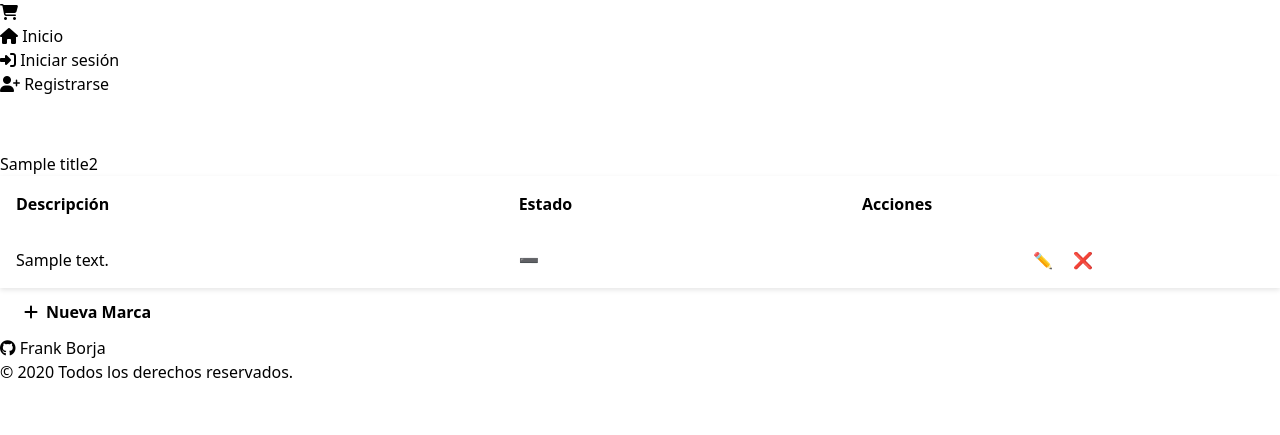
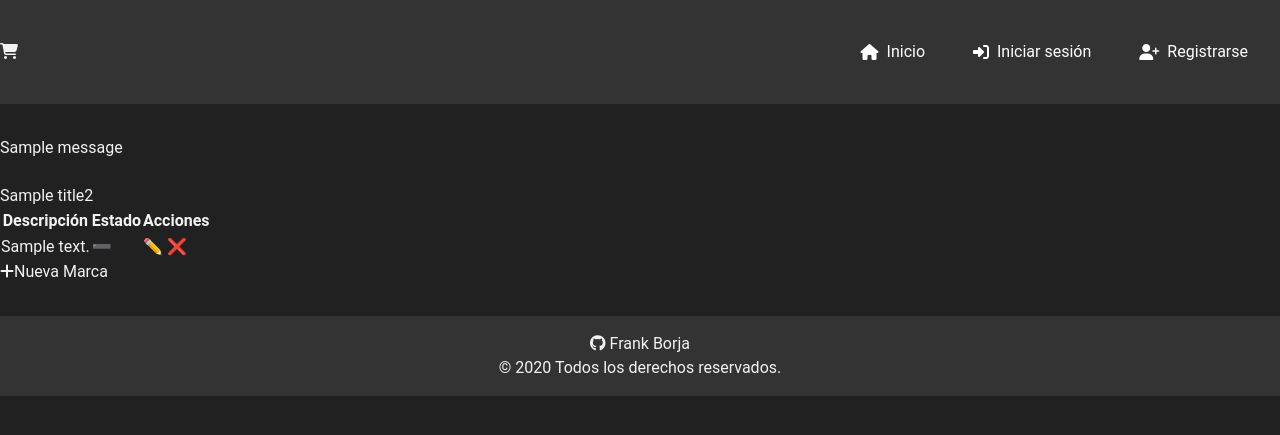
Before and after one commit to fborjaz/proy_sales_may, a Django app: template templates/core/brands/list.html in a window 1280 px wide. Shown: the top 435 px of the page. Run offline with Django 3.2, Linux system fonts and the light colour scheme; the template is opened without the code that fills it: most values are stand-ins (such as "Sample title", 1, 10 or a date in 2020); one stand-in notice (Sample message) is shown; some libraries are stand-ins or nearby versions.

Commit message:
add style con taiwind

```diff
--- a/templates/base.html
+++ b/templates/base.html
@@ -4,46 +4,58 @@
   {% load static %}
   <meta charset="UTF-8">
   <meta name="viewport" content="width=device-width, initial-scale=1.0">
-  <!-- taiwind -->
+
   <link rel="stylesheet" href="{% static 'css/style.css' %}">
-  <!-- CSS Base -->
-<!--  <link rel="stylesheet" href={% static 'css/base.css' %}>-->
-<!--  <link rel="stylesheet" href={% static 'css/home.css' %}>-->
-  <!-- layout -->
-<!--  <link rel="stylesheet" href={% static 'css/layout/header.css' %}>-->
-<!--  <link rel="stylesheet" href={% static 'css/layout/navigation.css' %}>-->
-<!--  <link rel="stylesheet" href={% static 'css/layout/footer.css' %}>-->
-  <!-- components -->
-  <link rel="stylesheet" href={% static 'css/components/table.css' %}>
-  <link rel="stylesheet" href={% static 'css/components/button.css' %}>
-<!--  <link rel="stylesheet" href={% static 'css/components/form.css' %}>-->
-  <link rel="stylesheet" href={% static 'css/components/modal.css' %}>
-<!--  <link rel="stylesheet" href={% static 'css/components/footer.css' %}>-->
-  <!-- Iconos -->
   <link rel="stylesheet" href="https://cdnjs.cloudflare.com/ajax/libs/font-awesome/6.4.0/css/all.min.css">
-<!-- Favicon -->
   <link rel="icon" href="{% static 'images/favicon-001.png' %}" type="image/x-icon">
   <title>{% block title %}{% endblock title %} Home</title>
 </head>
-<body>
+<body class="bg-primary text-text font-body">
 
-  <header id="header">
+  <header id="header" class="bg-secondary">
+    <div class="container mx-auto flex justify-between items-center py-4">
         {% include 'partials/header.html' %}
+    </div>
   </header>
 
-  <main id="content">
-    <div id="main-content">
+  <main id="content" class="py-8">
+      {% if messages %}
+      <ul class="messages">
+          {% for message in messages %}
+          <li{% if message.tags %} class="{{ message.tags }}"{% endif %}>{{ message }}</li>
+          {% endfor %}
+      </ul>
+      {% endif %}
+      <div id="main-content" class="container mx-auto">
           {% block content %}
           {% endblock content %}
+          {% if show_login_modal %}
+              <div id="login-modal" class="modal" style="display: block;">
+                  <div class="modal-content">
+                      <span class="close-btn" onclick="closeModal('login-modal')">&times;</span>
+                      <h2>Login</h2>
+                      {% include 'signin.html' %}
+                  </div>
+              </div>
+          {% endif %}
+
+          {% if show_signup_modal %}
+              <div id="signup-modal" class="modal" style="display: block;">
+                  <div class="modal-content">
+                      <span class="close-btn" onclick="closeModal('signup-modal')">&times;</span>
+                      <h2>Signup</h2>
+                      {% include 'signup.html' %}
+                  </div>
+              </div>
+          {% endif %}
+
       </div>
   </main>
 
-  <footer id="footer">
+  <footer id="footer" class="bg-secondary py-4 text-center">
     {% include 'partials/footer.html' %}
   </footer>
 
   <script src="https://cdnjs.cloudflare.com/ajax/libs/flowbite/1.8.1/flowbite.min.js"></script>
-
-
 </body>
 </html>
--- a/templates/partials/navigation.html
+++ b/templates/partials/navigation.html
@@ -1,37 +1,82 @@
 {% load static %}
 
 <nav aria-label="Menú principal">
-  <ul class="menu" role="menubar">
+  <ul class="menu flex justify-center space-x-4 bg-secondary p-4 rounded-md" role="menubar">
+
     <li role="none" class="{% if request.resolver_match.url_name == 'home' %}active{% endif %}">
-      <a href="{% url 'home' %}" role="menuitem" aria-current="{% if request.resolver_match.url_name == 'home' %}page{% endif %}"><i class="fas fa-home"></i> Inicio</a>
+      <a href="{% url 'home' %}"
+         role="menuitem"
+         aria-current="{% if request.resolver_match.url_name == 'home' %}page{% endif %}"
+         class="block flex items-center py-2 px-4 text-white rounded-md hover:bg-accent hover:text-primary">
+        <i class="fas fa-home mr-2"></i> Inicio
+      </a>
     </li>
 
     {% if user.is_authenticated %}
-      <li role="none" class="{% if request.resolver_match.url_name == 'product_list' %}active{% endif %}">
-        <a href="{% url 'core:product_list' %}" role="menuitem" aria-current="{% if request.resolver_match.url_name == 'product_list' %}page{% endif %}"><i class="fas fa-box-open" aria-hidden="true"></i> Productos</a>
+      <li role="none" class="{% if request.resolver_match.url_name == 'core:product_list' %}active{% endif %}">
+        <a href="{% url 'core:product_list' %}"
+           role="menuitem"
+           aria-current="{% if request.resolver_match.url_name == 'core:product_list' %}page{% endif %}"
+           class="block flex items-center py-2 px-4 text-white rounded-md hover:bg-accent hover:text-primary">
+          <i class="fas fa-box-open mr-2" aria-hidden="true"></i> Productos
+        </a>
       </li>
-      <li role="none" class="{% if request.resolver_match.url_name == 'brand_list' %}active{% endif %}">
-        <a href="{% url 'core:brand_list' %}" role="menuitem" aria-current="{% if request.resolver_match.url_name == 'brand_list' %}page{% endif %}"><i class="fas fa-tags" aria-hidden="true"></i> Marcas</a>
+      <li role="none" class="{% if request.resolver_match.url_name == 'core:brand_list' %}active{% endif %}">
+        <a href="{% url 'core:brand_list' %}"
+           role="menuitem"
+           aria-current="{% if request.resolver_match.url_name == 'core:brand_list' %}page{% endif %}"
+           class="block flex items-center py-2 px-4 text-white rounded-md hover:bg-accent hover:text-primary">
+          <i class="fas fa-tags mr-2" aria-hidden="true"></i> Marcas
+        </a>
       </li>
-      <li role="none" class="{% if request.resolver_match.url_name == 'supplier_list' %}active{% endif %}">
-        <a href="{% url 'core:supplier_list' %}" role="menuitem" aria-current="{% if request.resolver_match.url_name == 'supplier_list' %}page{% endif %}"><i class="fas fa-truck" aria-hidden="true"></i> Proveedores</a>
+      <li role="none" class="{% if request.resolver_match.url_name == 'core:supplier_list' %}active{% endif %}">
+        <a href="{% url 'core:supplier_list' %}"
+           role="menuitem"
+           aria-current="{% if request.resolver_match.url_name == 'core:supplier_list' %}page{% endif %}"
+           class="block flex items-center py-2 px-4 text-white rounded-md hover:bg-accent hover:text-primary">
+          <i class="fas fa-truck mr-2" aria-hidden="true"></i> Proveedores
+        </a>
       </li>
-      <li role="none" class="{% if request.resolver_match.url_name == 'category_list' %}active{% endif %}">
-        <a href="{% url 'core:category_list' %}" role="menuitem" aria-current="{% if request.resolver_match.url_name == 'category_list' %}page{% endif %}"><i class="fas fa-list" aria-hidden="true"></i> Categorías</a>
+      <li role="none" class="{% if request.resolver_match.url_name == 'core:category_list' %}active{% endif %}">
+        <a href="{% url 'core:category_list' %}"
+           role="menuitem"
+           aria-current="{% if request.resolver_match.url_name == 'core:category_list' %}page{% endif %}"
+           class="block flex items-center py-2 px-4 text-white rounded-md hover:bg-accent hover:text-primary">
+          <i class="fas fa-list mr-2" aria-hidden="true"></i> Categorías
+        </a>
       </li>
       <li role="none" class="{% if request.resolver_match.url_name == 'profile' %}active{% endif %}">
-        <a href="{% url 'profile' %}" role="menuitem" aria-current="{% if request.resolver_match.url_name == 'profile' %}page{% endif %}"><i class="fas fa-user"></i> Mi perfil</a>
+        <a href="{% url 'profile' %}"
+           role="menuitem"
+           aria-current="{% if request.resolver_match.url_name == 'profile' %}page{% endif %}"
+           class="block flex items-center py-2 px-4 text-white rounded-md hover:bg-accent hover:text-primary">
+          <i class="fas fa-user mr-2"></i> Mi perfil
+        </a>
       </li>
       <li role="none" class="{% if request.resolver_match.url_name == 'logout' %}active{% endif %}">
-          <a href="{% url 'logout' %}" role="menuitem" aria-current="{% if request.resolver_match.url_name == 'logout' %}page{% endif %}"><i class="fas fa-sign-out-alt"></i> Cerrar sesión</a>
+        <a href="{% url 'logout' %}"
+           role="menuitem"
+           aria-current="{% if request.resolver_match.url_name == 'logout' %}page{% endif %}"
+           class="block flex items-center py-2 px-4 text-white rounded-md hover:bg-accent hover:text-primary">
+          <i class="fas fa-sign-out-alt mr-2"></i> Cerrar sesión
+        </a>
       </li>
-
     {% else %}
       <li role="none" class="{% if request.resolver_match.url_name == 'signin' %}active{% endif %}">
-        <a href="{% url 'signin' %}" onclick="openModal('login-modal')" role="menuitem" aria-current="{% if request.resolver_match.url_name == 'signin' %}page{% endif %}"><i class="fas fa-sign-in-alt"></i> Iniciar sesión</a>
+        <a href="#" onclick="openModal('login-modal')"
+           role="menuitem"
+           aria-current="{% if request.resolver_match.url_name == 'signin' %}page{% endif %}"
+           class="block flex items-center py-2 px-4 text-white rounded-md hover:bg-accent hover:text-primary">
+          <i class="fas fa-sign-in-alt mr-2"></i> Iniciar sesión
+        </a>
       </li>
       <li role="none" class="{% if request.resolver_match.url_name == 'signup' %}active{% endif %}">
-        <a href="{% url 'signup' %}" onclick="openModal('signup-modal')" role="menuitem" aria-current="{% if request.resolver_match.url_name == 'signup' %}page{% endif %}"><i class="fas fa-user-plus"></i> Registrarse</a>
+        <a href="#" onclick="openModal('signup-modal')"
+           role="menuitem"
+           aria-current="{% if request.resolver_match.url_name == 'signup' %}page{% endif %}"
+           class="block flex items-center py-2 px-4 text-white rounded-md hover:bg-accent hover:text-primary">
+          <i class="fas fa-user-plus mr-2"></i> Registrarse
+        </a>
       </li>
     {% endif %}
   </ul>
```
Also changed, not shown: templates/core/home.html (+40 -28 lines), factur.sqlite3, static/css/style.css. Lines whose indentation alone changed are shown as unchanged.
